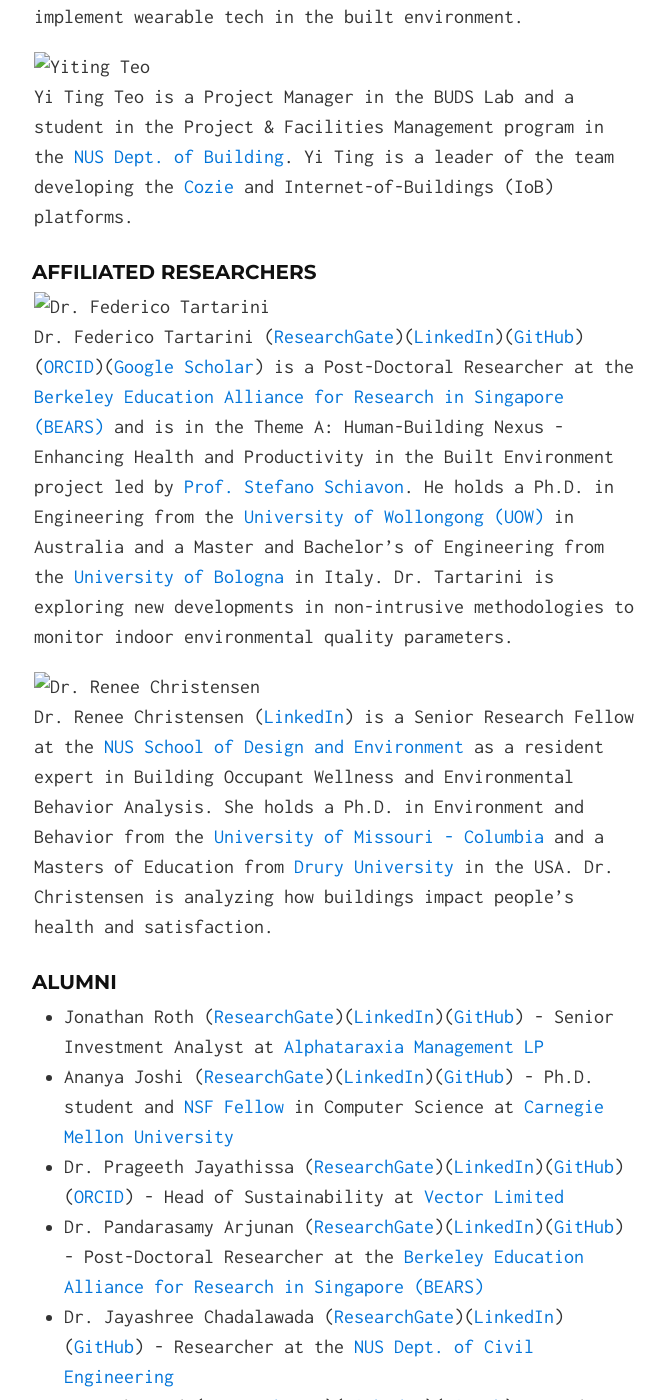
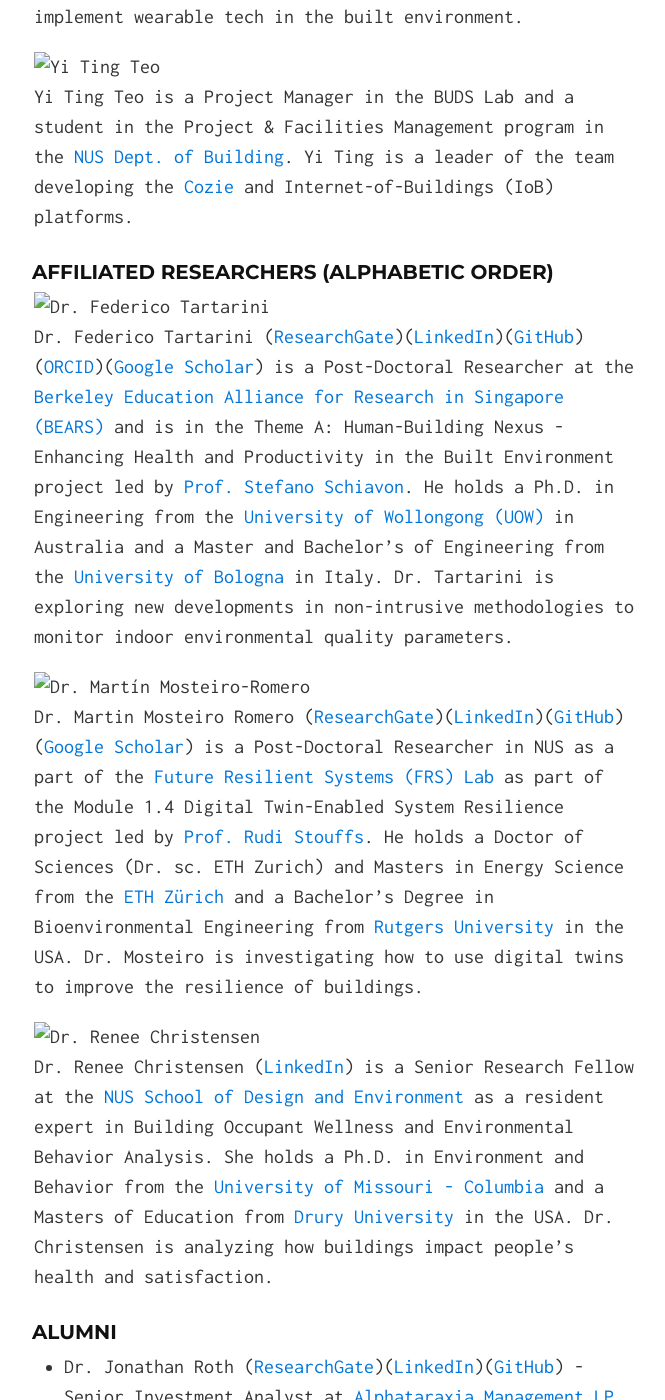
Before and after one commit to buds-lab/buds-lab.github.io, a Jekyll site: the page built from index.md, in a window 1280 px wide and 1400 px high, scrolled down 4808 px. Shown: the whole window, without its empty margins (306-971 px from the left). Built offline with Jekyll 4.4.1, drawn with Linux system fonts in a browser that asks for light colours.

Commit message:
added martin

```diff
--- a/index.md
+++ b/index.md
@@ -70,13 +70,16 @@ Mahmoud AbdelRahman ([ResearchGate](https://www.researchgate.net/profile/Mahmoud
 ![Matias Alberto Quintana Rosales](buds-lab.github.io/matias.png)
 Matias Quintana ([ResearchGate](https://www.researchgate.net/profile/Matias_Quintana){:target="_blank"})([LinkedIn](https://www.linkedin.com/in/matiasqr/){:target="_blank"})([GitHub](https://github.com/matqr){:target="_blank"}) is a Ph.D. Researcher at NUS in the BUDS Lab. He is co-supervised by [Prof. Tham Kwok Wai](http://www.bdg.nus.edu.sg/documents/about-us/faculty/staff_bdgtkw.pdf){:target="_blank"} and is affiliated with [SinBerBest 2](http://sinberbest.berkeley.edu/){:target="_blank"}. He holds a Master of Information Systems Management from the Heinz College at [Carnegie Mellon University](https://www.heinz.cmu.edu/){:target="_blank"} and a B.Sc. in Electrical Engineering from the [Pontifical Catholic University of Peru](http://www.pucp.edu.pe/){:target="_blank"}. Matias is a combination computer scientist and hardware hacker and is using these skills to implement wearable tech in the built environment.
 
-![Yiting Teo](buds-lab.github.io/yiting.png)
+![Yi Ting Teo](buds-lab.github.io/yiting.png)
 Yi Ting Teo is a Project Manager in the BUDS Lab and a student in the Project & Facilities Management program in the [NUS Dept. of Building](http://www.bdg.nus.edu.sg/undergraduate/PFM-curriculum.html){:target="_blank"}. Yi Ting is a leader of the team developing the [Cozie](https://cozie.app/){:target="_blank"} and Internet-of-Buildings (IoB) platforms.
 
 
-#### Affiliated Researchers
+#### Affiliated Researchers (Alphabetic Order)
 ![Dr. Federico Tartarini](buds-lab.github.io/federico.png)
 Dr. Federico Tartarini ([ResearchGate](https://www.researchgate.net/profile/Federico_Tartarini/research){:target="_blank"})([LinkedIn](https://www.linkedin.com/in/federico-tartarini-3991995b/){:target="_blank"})([GitHub](https://github.com/FedericoTartarini){:target="_blank"})([ORCID](https://orcid.org/0000-0002-8739-5062){:target="_blank"})([Google Scholar](https://scholar.google.com.sg/citations?user=QcamSPwAAAAJ&hl=en){:target="_blank"}) is a Post-Doctoral Researcher at the [Berkeley Education Alliance for Research in Singapore (BEARS)](http://sinberbest.berkeley.edu/){:target="_blank"} and is in the Theme A: Human-Building Nexus - Enhancing Health and Productivity in the Built Environment project led by [Prof. Stefano Schiavon](https://ced.berkeley.edu/ced/faculty-staff/stefano-schiavon){:target="_blank"}. He holds a Ph.D. in Engineering from the [University of Wollongong (UOW)](https://www.uow.edu.au/){:target="_blank"} in Australia and a Master and Bachelor's of Engineering from the [University of Bologna](https://www.unibo.it/en/homepage){:target="_blank"} in Italy. Dr. Tartarini is exploring new developments in non-intrusive methodologies to monitor indoor environmental quality parameters.
+
+![Dr. Martín Mosteiro-Romero](buds-lab.github.io/martinmosteiro.png)
+Dr. Martin Mosteiro Romero ([ResearchGate](https://www.researchgate.net/profile/Martin-Mosteiro-Romero){:target="_blank"})([LinkedIn](https://www.linkedin.com/in/mart%C3%ADn-mosteiro-romero-30830727/){:target="_blank"})([GitHub](https://github.com/martin-mosteiro){:target="_blank"})([Google Scholar](https://scholar.google.ch/citations?user=paRcx8wAAAAJ&hl=en){:target="_blank"}) is a Post-Doctoral Researcher in NUS as a part of the [Future Resilient Systems (FRS) Lab](https://frs.ethz.ch){:target="_blank"} as part of the Module 1.4 Digital Twin-Enabled System Resilience project led by [Prof. Rudi Stouffs](https://www.sde.nus.edu.sg/arch/staffs/rudi-stouffs-dr/){:target="_blank"}. He holds a Doctor of Sciences (Dr. sc. ETH Zurich) and Masters in Energy Science from the [ETH Z&uuml;rich](http://bit.ly/2nsD908){:target="_blank"} and a Bachelor's Degree in Bioenvironmental Engineering from [Rutgers University](https://www.rutgers.edu){:target="_blank"} in the USA. Dr. Mosteiro is investigating how to use digital twins to improve the resilience of buildings.
 
 ![Dr. Renee Christensen](buds-lab.github.io/renee.jpeg)
 Dr. Renee Christensen ([LinkedIn](https://www.linkedin.com/in/renee-christensen-66843688/){:target="_blank"}) is a Senior Research Fellow at the [NUS School of Design and Environment](http://www.sde.nus.edu.sg/){:target="_blank"} as a resident expert in Building Occupant Wellness and Environmental Behavior Analysis. She holds a Ph.D. in Environment and Behavior from the [University of Missouri - Columbia](https://missouri.edu/){:target="_blank"} and a Masters of Education from [Drury University](https://www.drury.edu/){:target="_blank"} in the USA. Dr. Christensen is analyzing how buildings impact people's health and satisfaction.
@@ -88,7 +91,7 @@ Dr. Renee Christensen ([LinkedIn](https://www.linkedin.com/in/renee-christensen-
 
 #### Alumni
 <!-- ![Jonathan Roth](buds-lab.github.io/jonathan.png) -->
-* Jonathan Roth ([ResearchGate](https://www.researchgate.net/profile/Jonathan_Roth10){:target="_blank"})([LinkedIn](https://www.linkedin.com/in/jonathanmroth/){:target="_blank"})([GitHub](https://github.com/jmr385){:target="_blank"}) - Senior Investment Analyst at [Alphataraxia Management LP](https://www.alphataraxia.com){:target="_blank"}
+* Dr. Jonathan Roth ([ResearchGate](https://www.researchgate.net/profile/Jonathan_Roth10){:target="_blank"})([LinkedIn](https://www.linkedin.com/in/jonathanmroth/){:target="_blank"})([GitHub](https://github.com/jmr385){:target="_blank"}) - Senior Investment Analyst at [Alphataraxia Management LP](https://www.alphataraxia.com){:target="_blank"}
 <!-- is an Assistant Researcher at NUS in the BUDS Lab. He is visiting from the [Stanford Urban Informatics Lab](https://www.uil.stanford.edu/){:target="_blank"} that is based in the [Civil and Environmental Engineering Department](https://cee.stanford.edu/){:target="_blank"} at [Stanford University](https://www.stanford.edu){:target="_blank"}. He is working on his Ph.D. degree at Stanford and has a B.S. in Civil Engineering from [Cornell University](https://www.cee.cornell.edu/cee){:target="_blank"}. Jon is an expert in analysis of building meter data at the urban-scale and will be focused on better modelling of commercial and residential buildings. -->
 <!-- ![Ananya Joshi](buds-lab.github.io/ananya.png) -->
 * Ananya Joshi ([ResearchGate](https://www.researchgate.net/profile/Ananya_Joshi){:target="_blank"})([LinkedIn](https://www.linkedin.com/in/ananyaajoshi/){:target="_blank"})([GitHub](https://github.com/ananion-cation){:target="_blank"}) -  Ph.D. student and [NSF Fellow](https://www.nsfgrfp.org/){:target="_blank"} in Computer Science at [Carnegie Mellon University](https://www.cs.cmu.edu/){:target="_blank"}
```
Also changed, not shown: martinmosteiro.png (added).
